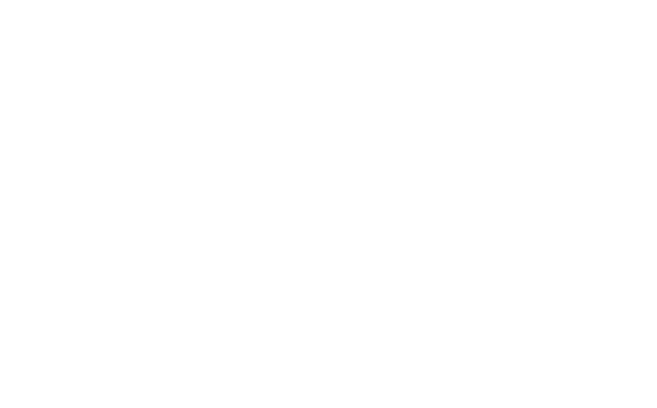
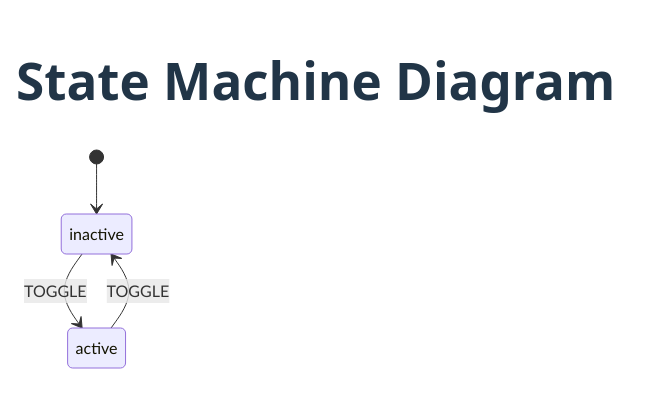
Before and after one commit to geowarin/smux, a React (Vite) app: page / in a window 1280 px wide. Shown: the part 200-608 px from the top of the page, without its empty margins (0-657 px from the left). Built offline with nearby package versions, Linux system fonts and the light colour scheme.

Commit message:
add mermaid diagrams

```diff
--- a/package.json
+++ b/package.json
@@ -16,6 +16,7 @@
     "test:coverage": "vitest run --coverage"
   },
   "dependencies": {
+    "mermaid": "^11.12.0",
     "react": "^19.1.1",
     "react-dom": "^19.1.1"
   },
--- a/src/App.tsx
+++ b/src/App.tsx
@@ -1,3 +1,46 @@
+import { useEffect, useState } from "react";
+import mermaid from "mermaid";
+import type { MachineConfig } from "./smux/createStateMachine.ts";
+import { buildMermaidDiagram } from "./smux";
+
+const smConfig: MachineConfig<"inactive" | "active", "TOGGLE"> = {
+  initial: "inactive",
+  states: {
+    inactive: { on: { TOGGLE: "active" } },
+    active: { on: { TOGGLE: "inactive" } },
+  },
+};
+
 export function App() {
-  return <div></div>;
+  return (
+    <div style={{ padding: 16 }}>
+      <h1>State Machine Diagram</h1>
+      <MermaidDiagram smConfig={smConfig} />
+    </div>
+  );
 }
+
+function MermaidDiagram({ smConfig }: { smConfig: MachineConfig }) {
+  const definition = buildMermaidDiagram(smConfig);
+  const [error, setError] = useState<string | null>(null);
+  const [svg, setSvg] = useState<string>("");
+
+  useEffect(() => {
+    mermaid.initialize({ startOnLoad: false });
+
+    mermaid
+      .render("diagram", definition)
+      .then(({ svg }) => {
+        setSvg(svg);
+      })
+      .catch((e) => {
+        setError((e as Error).message);
+      });
+  }, [definition]);
+
+  if (error != null) {
+    return <pre style={{ color: "red" }}>{error}</pre>;
+  }
+
+  return <div dangerouslySetInnerHTML={{ __html: svg }} />;
+}
--- a/src/smux/index.ts
+++ b/src/smux/index.ts
@@ -5,3 +5,4 @@
   MachineState,
   StateMachine,
 } from "./createStateMachine.ts";
+export { buildMermaidDiagram } from "./mermaid/buildMermaidDiagram.ts";
--- /dev/null
+++ b/src/smux/mermaid/buildMermaidDiagram.ts
@@ -0,0 +1,33 @@
+import type { MachineConfig } from "../createStateMachine.ts";
+
+/**
+ * Build a Mermaid state diagram definition from a MachineConfig.
+ * Example output:
+ * stateDiagram-v2\n[*] --> idle\nidle --> loading: FETCH\nloading --> success: RESOLVE
+ */
+export function buildMermaidDiagram<
+  TState extends string,
+  TEvent extends string,
+>(config: MachineConfig<TState, TEvent>): string {
+  if (config == null) throw new Error("config must not be null or undefined");
+  const lines: string[] = [];
+  lines.push("stateDiagram-v2");
+
+  // initial marker
+  lines.push(`[*] --> ${config.initial}`);
+
+  // transitions per state
+  const states = config.states;
+  const stateKeys = Object.keys(states) as TState[];
+  for (const state of stateKeys) {
+    const on = states[state]?.on as Partial<Record<TEvent, TState>> | undefined;
+    if (on == null) continue;
+    for (const [event, target] of Object.entries(on) as [TEvent, TState][]) {
+      if (target == null) continue;
+      // idle --> loading: FETCH
+      lines.push(`${state} --> ${target}: ${String(event)}`);
+    }
+  }
+
+  return lines.join("\n");
+}
```
Also changed, not shown: .junie/guidelines.md, 2 other files (tests, documents, lock files or other folders).
